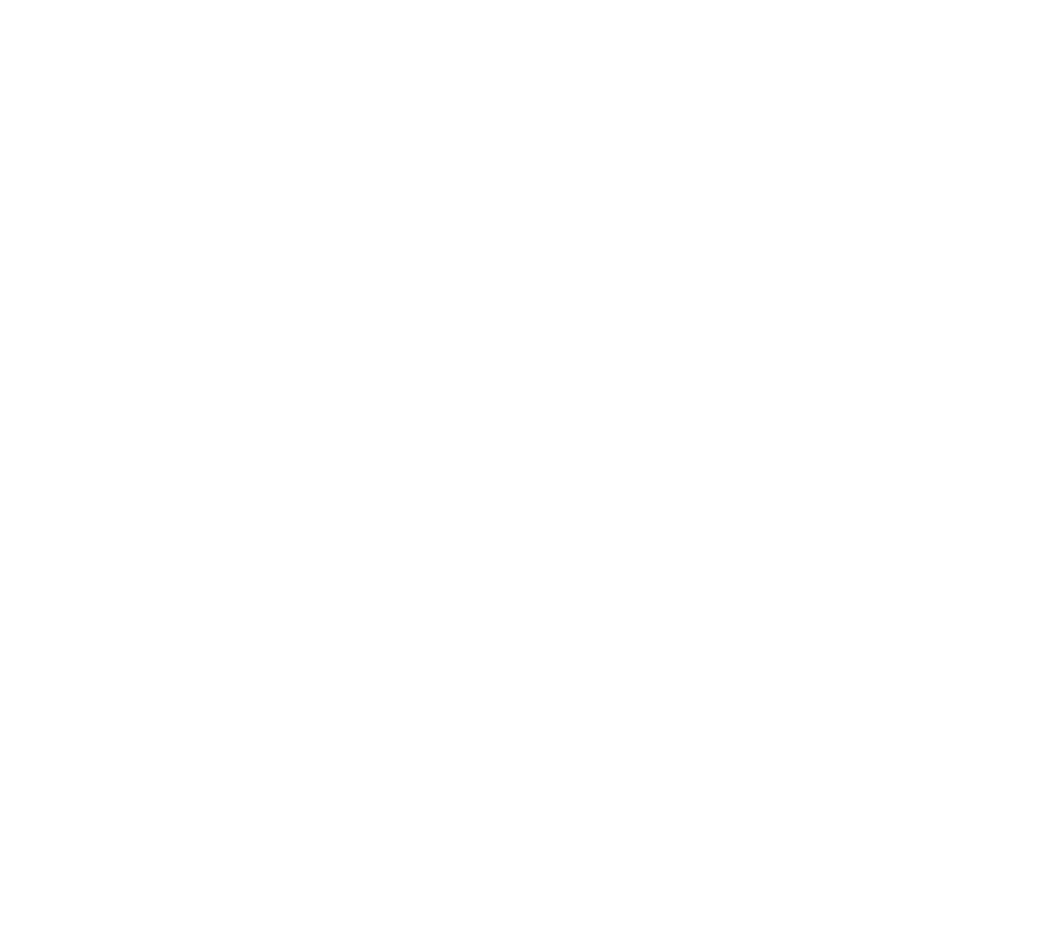
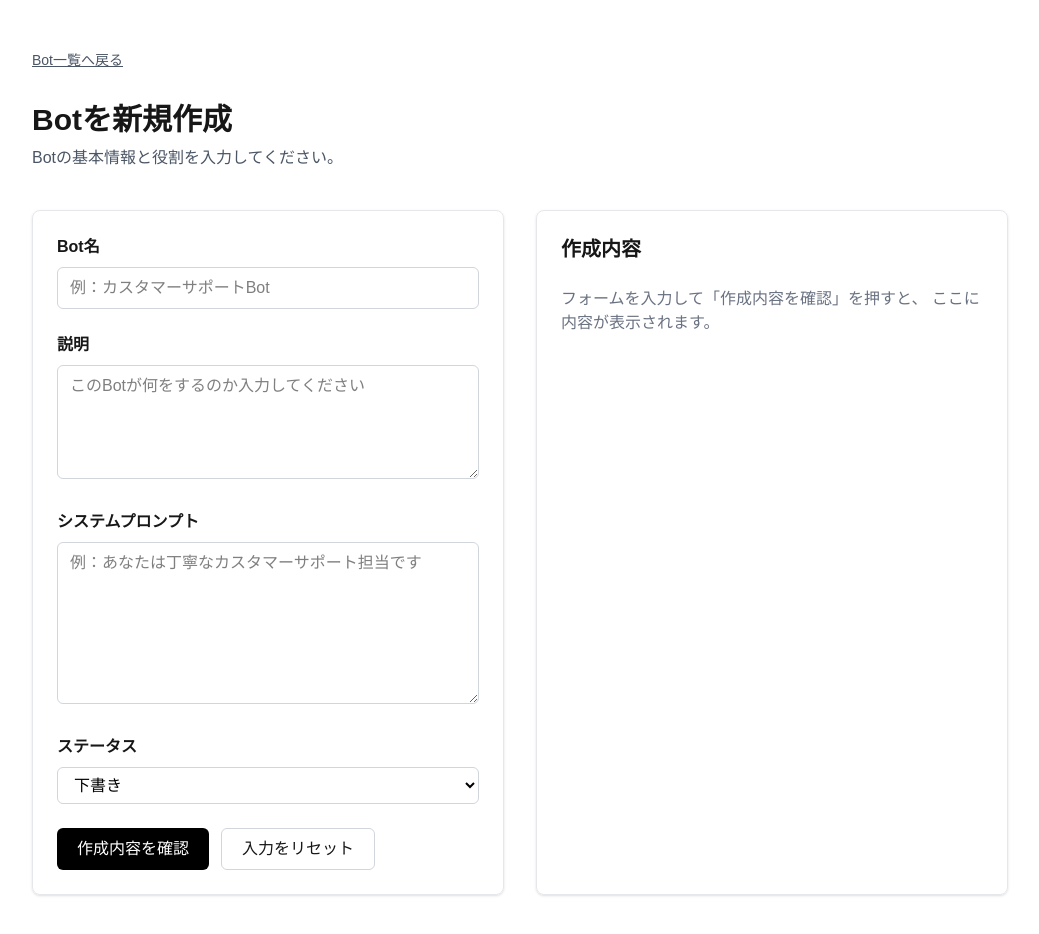
Before and after one commit to stephenkobe3008/ai-bot-studio, a Next.js app: page /bots/new in a window 1280 px wide. Before the commit this address had no page. Shown: the top 934 px of the page, without its empty margins (120-1159 px from the left). Before the commit the page ends 800 px from the top, so only its background shows below. Built offline with nearby package versions, Linux system fonts and the light colour scheme.

Commit message:
feat: add bot creation form

```diff
--- /dev/null
+++ b/src/app/bots/new/page.tsx
@@ -0,0 +1,211 @@
+"use client";
+
+import type { SubmitEvent } from "react";
+import { useState } from "react";
+import Link from "next/link";
+
+type BotStatus = "公開中" | "下書き";
+
+type SubmittedBot = {
+  name: string;
+  description: string;
+  systemPrompt: string;
+  status: BotStatus;
+};
+
+export default function NewBotPage() {
+  const [name, setName] = useState("");
+  const [description, setDescription] = useState("");
+  const [systemPrompt, setSystemPrompt] = useState("");
+  const [status, setStatus] = useState<BotStatus>("下書き");
+  const [submittedBot, setSubmittedBot] =
+    useState<SubmittedBot | null>(null);
+
+    const handleSubmit = (event: SubmitEvent<HTMLFormElement>) => {
+        event.preventDefault();
+
+    const newBot: SubmittedBot = {
+      name,
+      description,
+      systemPrompt,
+      status,
+    };
+
+    setSubmittedBot(newBot);
+  };
+
+  const handleReset = () => {
+    setName("");
+    setDescription("");
+    setSystemPrompt("");
+    setStatus("下書き");
+    setSubmittedBot(null);
+  };
+
+  return (
+    <main className="mx-auto min-h-screen max-w-5xl px-6 py-12">
+      <Link
+        href="/bots"
+        className="mb-8 inline-block text-sm text-gray-600 underline"
+      >
+        Bot一覧へ戻る
+      </Link>
+
+      <div className="mb-10">
+        <h1 className="text-3xl font-bold">Botを新規作成</h1>
+
+        <p className="mt-2 text-gray-600">
+          Botの基本情報と役割を入力してください。
+        </p>
+      </div>
+
+      <div className="grid gap-8 lg:grid-cols-2">
+        <form
+          onSubmit={handleSubmit}
+          className="space-y-6 rounded-lg border border-gray-200 p-6 shadow-sm"
+        >
+          <div>
+            <label
+              htmlFor="name"
+              className="mb-2 block font-semibold"
+            >
+              Bot名
+            </label>
+
+            <input
+              id="name"
+              type="text"
+              value={name}
+              onChange={(event) => setName(event.target.value)}
+              placeholder="例：カスタマーサポートBot"
+              required
+              minLength={2}
+              className="w-full rounded-md border border-gray-300 bg-white px-3 py-2 text-black"
+            />
+          </div>
+
+          <div>
+            <label
+              htmlFor="description"
+              className="mb-2 block font-semibold"
+            >
+              説明
+            </label>
+
+            <textarea
+              id="description"
+              value={description}
+              onChange={(event) => setDescription(event.target.value)}
+              placeholder="このBotが何をするのか入力してください"
+              required
+              rows={4}
+              className="w-full rounded-md border border-gray-300 bg-white px-3 py-2 text-black"
+            />
+          </div>
+
+          <div>
+            <label
+              htmlFor="systemPrompt"
+              className="mb-2 block font-semibold"
+            >
+              システムプロンプト
+            </label>
+
+            <textarea
+              id="systemPrompt"
+              value={systemPrompt}
+              onChange={(event) =>
+                setSystemPrompt(event.target.value)
+              }
+              placeholder="例：あなたは丁寧なカスタマーサポート担当です"
+              required
+              rows={6}
+              className="w-full rounded-md border border-gray-300 bg-white px-3 py-2 text-black"
+            />
+          </div>
+
+          <div>
+            <label
+              htmlFor="status"
+              className="mb-2 block font-semibold"
+            >
+              ステータス
+            </label>
+
+            <select
+              id="status"
+              value={status}
+              onChange={(event) =>
+                setStatus(event.target.value as BotStatus)
+              }
+              className="w-full rounded-md border border-gray-300 bg-white px-3 py-2 text-black"
+            >
+              <option value="下書き">下書き</option>
+              <option value="公開中">公開中</option>
+            </select>
+          </div>
+
+          <div className="flex gap-3">
+            <button
+              type="submit"
+              className="rounded-md bg-black px-5 py-2 text-white transition hover:bg-gray-700"
+            >
+              作成内容を確認
+            </button>
+
+            <button
+              type="button"
+              onClick={handleReset}
+              className="rounded-md border border-gray-300 px-5 py-2"
+            >
+              入力をリセット
+            </button>
+          </div>
+        </form>
+
+        <section className="rounded-lg border border-gray-200 p-6 shadow-sm">
+          <h2 className="mb-6 text-xl font-bold">作成内容</h2>
+
+          {submittedBot ? (
+            <div className="space-y-5">
+              <div>
+                <p className="text-sm text-gray-500">Bot名</p>
+                <p className="font-semibold">{submittedBot.name}</p>
+              </div>
+
+              <div>
+                <p className="text-sm text-gray-500">説明</p>
+                <p>{submittedBot.description}</p>
+              </div>
+
+              <div>
+                <p className="text-sm text-gray-500">
+                  システムプロンプト
+                </p>
+
+                <p className="rounded-md bg-gray-50 p-4 text-gray-700">
+                  {submittedBot.systemPrompt}
+                </p>
+              </div>
+
+              <div>
+                <p className="text-sm text-gray-500">ステータス</p>
+                <p>{submittedBot.status}</p>
+              </div>
+
+              <p className="rounded-md bg-green-50 p-4 text-sm text-green-700">
+                入力内容をReactのstateから取得できました。
+                データベースへの保存は後の課題で実装します。
+              </p>
+            </div>
+          ) : (
+            <p className="text-gray-500">
+              フォームを入力して「作成内容を確認」を押すと、
+              ここに内容が表示されます。
+            </p>
+          )}
+        </section>
+      </div>
+    </main>
+  );
+}
--- a/src/app/bots/page.tsx
+++ b/src/app/bots/page.tsx
@@ -13,10 +13,12 @@ export default function BotsPage() {
             作成したAI Botを管理します。
           </p>
         </div>
-
-        <button className="rounded-md bg-black px-4 py-2 text-white">
-          Botを作成
-        </button>
+                  <Link
+            href="/bots/new"
+            className="rounded-md bg-black px-4 py-2 text-white transition hover:bg-gray-700"
+          >
+        Botを作成
+      </Link>
       </div>
 
       <div className="grid gap-6 md:grid-cols-2">
```
Also changed, not shown: 1 other file (tests, documents, lock files or other folders).
